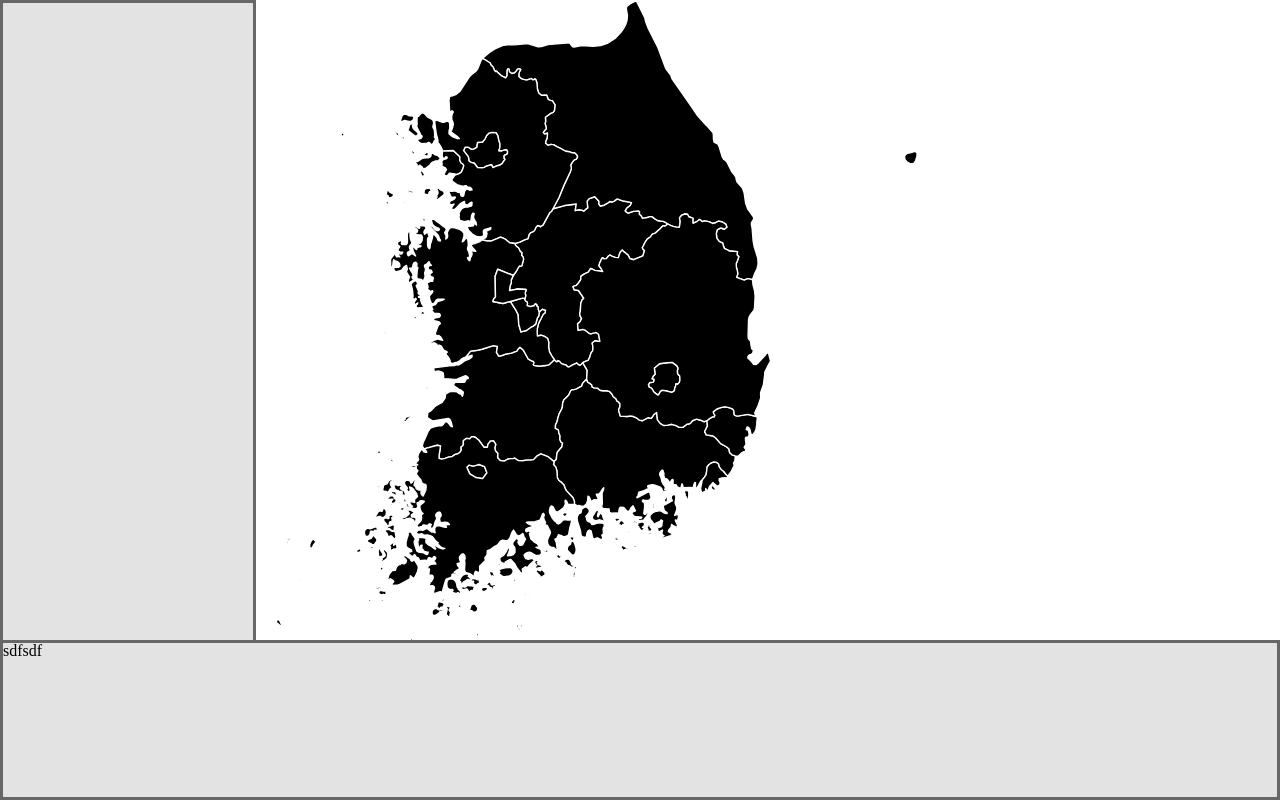
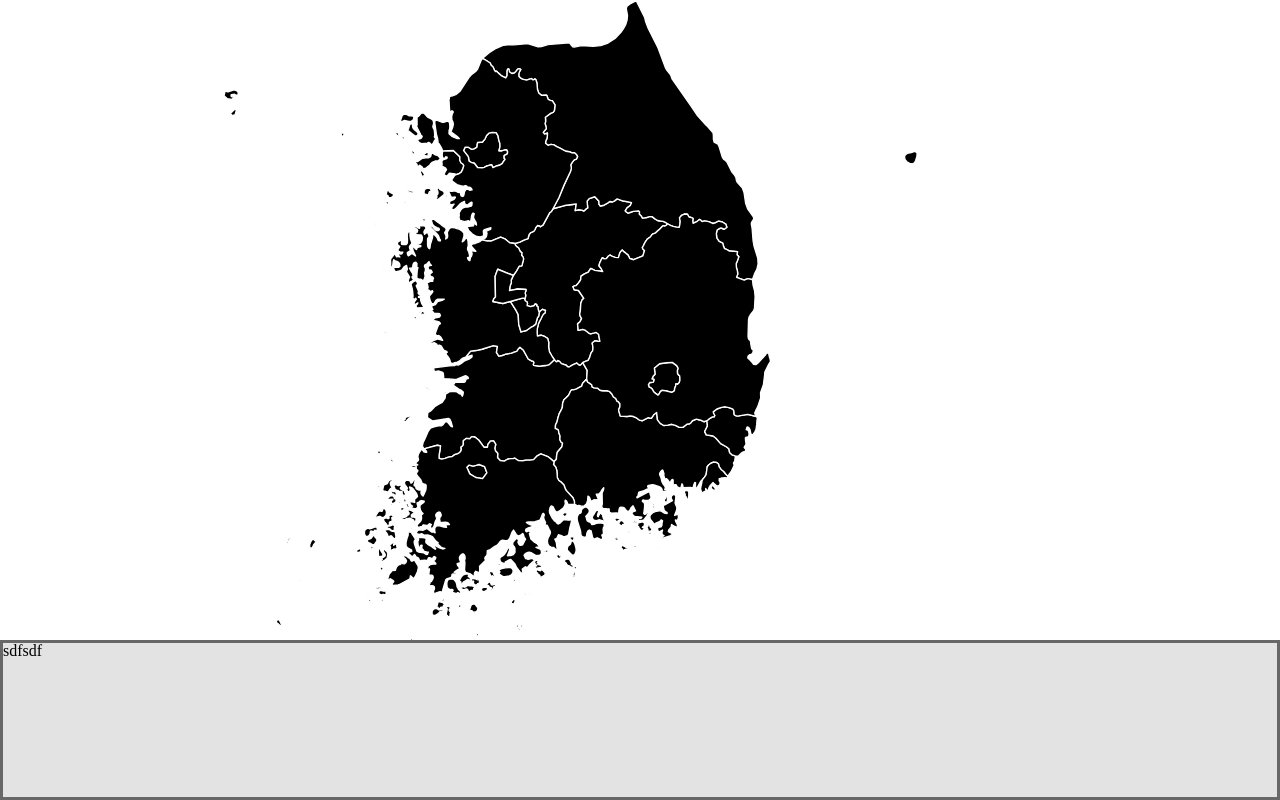
Before and after one commit to FGPRJS/TrashBagPrice, a React app: page / in a window 1280 px wide. Built offline with nearby package versions, Linux system fonts and the light colour scheme.

Commit message:
animate regioninfo
animate regioninfo
change event for regionselector
animate regionselector

```diff
--- a/src/component/map/Mainmap.jsx
+++ b/src/component/map/Mainmap.jsx
@@ -135,8 +135,11 @@ export default class Mainmap extends React.Component {
             let location = element.attributes['name'].nodeValue;
 
             if(LocationName.hasOwnProperty(location)){
-                EventBus.dispatch("ElementClick", { target: LocationName[location]});
+                EventBus.dispatch("RegionClick", { target: LocationName[location]});
             }
+        }
+        else{
+            EventBus.dispatch("NonRegionClick", { target: LocationName[location]});
         }
       }
 
--- a/src/component/map/RegionInfo.jsx
+++ b/src/component/map/RegionInfo.jsx
@@ -8,7 +8,7 @@ export default class RegionInfo extends React.Component{
 
         this.state = {
             locationtext : "",
-            visible : false
+            styleName : "toTransparent"
         };
     }
 
@@ -17,14 +17,14 @@ export default class RegionInfo extends React.Component{
 
         this.setState({
             locationtext : locationname,
-            visible : true
+            styleName : "toVisible"
         })
     }
 
     onLeave(event){
         this.setState({
             locationtext : "",
-            visible : false
+            styleName : "toTransparent"
         })
     }
 
@@ -39,7 +39,7 @@ export default class RegionInfo extends React.Component{
     }
 
     render(){
-        return <div hidden = {!this.state.visible} id="RegionInfo">
+        return <div id="RegionInfo" className={this.state.styleName}>
             <span>{this.state.locationtext}</span>
         </div>
     }
--- a/src/component/userinput/RegionSelector.jsx
+++ b/src/component/userinput/RegionSelector.jsx
@@ -7,28 +7,35 @@ export default class RegionSelector extends React.Component{
         super(props);
 
         this.state = {
-            styleName : 'left_n20'
+            styleName : 'left_n300px'
         }
     }
 
-    ElementClicked(event){
-        console.log("clicked");
+    RegionClicked(event){
+        this.setState({
+            styleName : 'left_0px'
+        })
+    }
 
+    NonRegionClicked(event){
         this.setState({
-            styleName : 'left_0'
+            styleName : 'left_n300px'
         })
     }
 
     componentDidMount(){
-        EventBus.on("ElementClick", this.ElementClicked.bind(this));
+        EventBus.on("RegionClick", this.RegionClicked.bind(this));
+        EventBus.on("NonRegionClick", this.NonRegionClicked.bind(this));
     }
 
     componentWillUnmount(){
-        EventBus.remove("ElementClick");
+        EventBus.on("RegionClick");
+        EventBus.remove("NonRegionClick");
     }
 
 
     render(){
+        //return <div id= 'RegionSelectorWrapper' className = {this.state.styleName}>
         return <div id= 'RegionSelectorWrapper' className = {this.state.styleName}>
 
         </div>
--- a/src/index.css
+++ b/src/index.css
@@ -35,19 +35,6 @@
     flex-direction: row;
 }
 
-#RegionSelectorWrapper{
-    position: absolute;
-
-    box-sizing: border-box;
-
-    left: 0%;
-    width : 20%;
-    height: 100%;
-
-    background-color: #e3e3e3;
-    border: 3px solid #676767;
-}
-
 #RegionInfo{
     position: absolute;
 
@@ -77,10 +64,38 @@
     transition: .3s;
 }
 
-.left_n20 {
-    left: -20%;
+#RegionSelectorWrapper{
+    position: absolute;
+
+    box-sizing: border-box;
+
+    width : 300px;
+    height: 100%;
+
+    background-color: #e3e3e3;
+    border: 3px solid #676767;
 }
 
-.left_0{
-    left: 0%;
+.left_n300px {
+    left: -300px;
+
+    transition: .3s;
 }
+
+.left_0px{
+    left: 0px;
+
+    transition: .3s;
+}
+
+.toTransparent{
+    opacity: 0;
+
+    transition : .3s
+}
+
+.toVisible{
+    opacity: 1;
+
+    transition: .3s
+}
```
